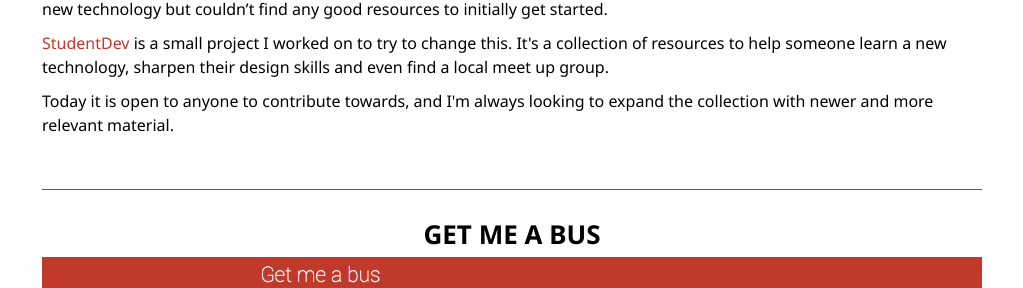
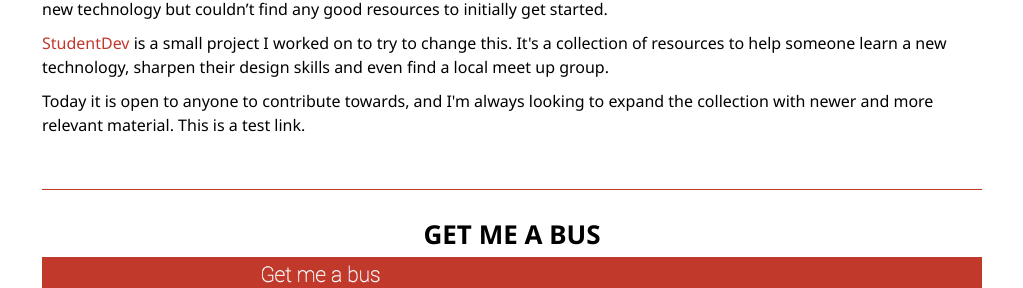
Before and after one commit to syeef/syeefkarim-2016-v0, a Jekyll site: the page built from portfolio/index.md, in a window 1280 px wide. Shown: the part 1266-1554 px from the top of the page, without its empty margins (128-1151 px from the left). Built offline with Jekyll 4.4.1, drawn with Linux system fonts in a browser that asks for light colours.

Commit message:
link to the portfolio pages, this probably wont work

```diff
--- a/portfolio/index.md
+++ b/portfolio/index.md
@@ -6,7 +6,7 @@ dribbble: /images/posts/dribbble.png
 dribbblebio: <p>A collection of some of the illustrations, wireframes and concepts that I've created and shared with the <a id="links" href='http://dribbble.com/syeef' target="_blank">Dribbble</a> commmunity. I'm always open to getting feedback and learning what I can improve, but kudos is also always greatly appreciated.</p>
 
 image2: /images/posts/studentdev.png
-bio2: <p>I often found myself in situations where I would meet people who were really excited and motivated to play with and learn a new technology but couldn’t find any good resources to initially get started.</p> <p><a id="links" href='http://studentdev.io' target="_blank">StudentDev</a> is a small project I worked on to try to change this. It's a collection of resources to help someone learn a new technology, sharpen their design skills and even find a local meet up group.</p><p>Today it is open to anyone to contribute towards, and I'm always looking to expand the collection with newer and more relevant material.</p>
+bio2: <p>I often found myself in situations where I would meet people who were really excited and motivated to play with and learn a new technology but couldn’t find any good resources to initially get started.</p> <p><a id="links" href='http://studentdev.io' target="_blank">StudentDev</a> is a small project I worked on to try to change this. It's a collection of resources to help someone learn a new technology, sharpen their design skills and even find a local meet up group.</p><p>Today it is open to anyone to contribute towards, and I'm always looking to expand the collection with newer and more relevant material. <a href="{site.url}/portfolio-pages">This is a test link.</a></p>
 
 image1: /images/posts/getmeabus.png
 bio1: <p><a id="links" href='http://getmeabus.com' target="_blank">Get Me a Bus</a> was a project developed by <a id="links" href='http://danwilson.co' target="_blank">Danny Wilson</a> and myself. After using the bus for a while I became frustrated that I wasn't able to easily find out when the buses were departing. Of course this problem had already been solved by others but I found their solutions to be either poor and outdated, or I had to pay for an app that wouldn't even guarantee full coverage!</p> <p>This is where <a id="links" href='http://getmeabus.com' target="_blank">getmeabus.com</a> steps in. It simply locates you and plots all the nearby bus stops, then with a click of a bus stop it display the departure times. The service currently only supports the UK.</p>
```
